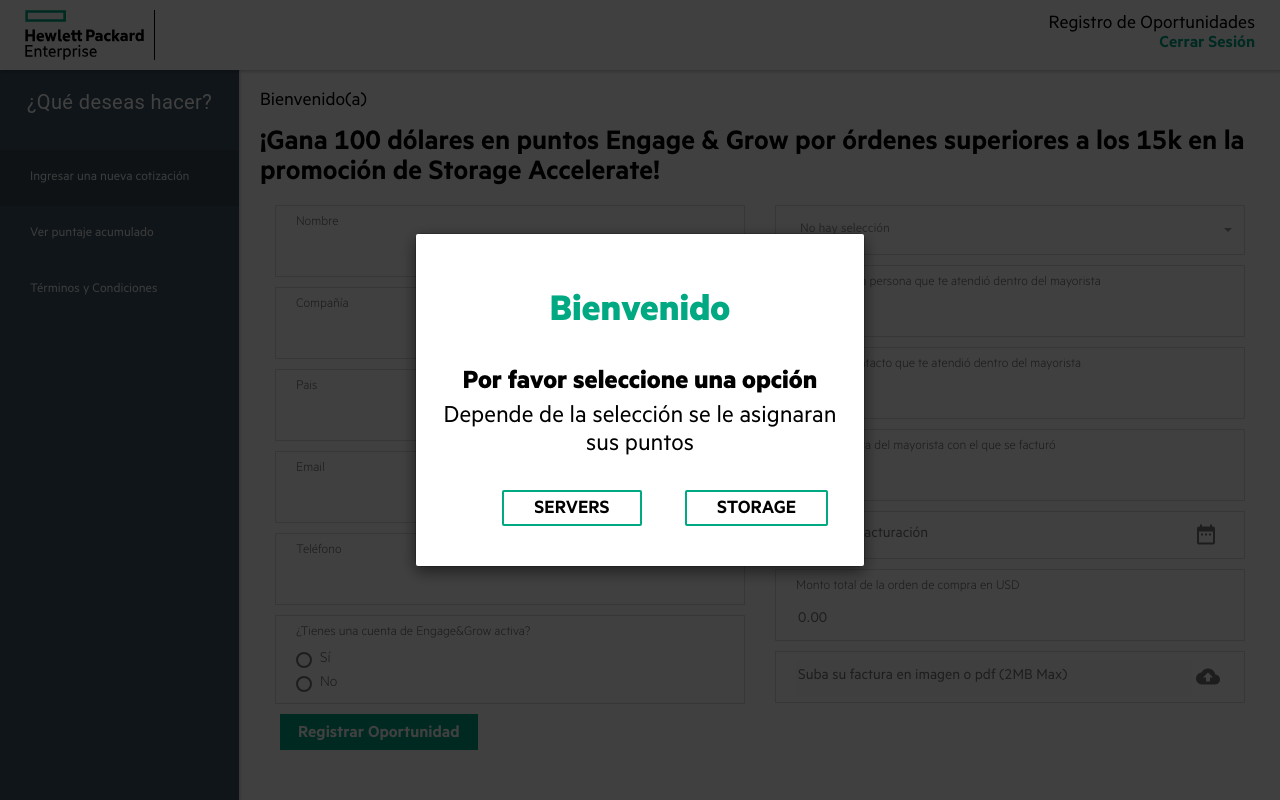
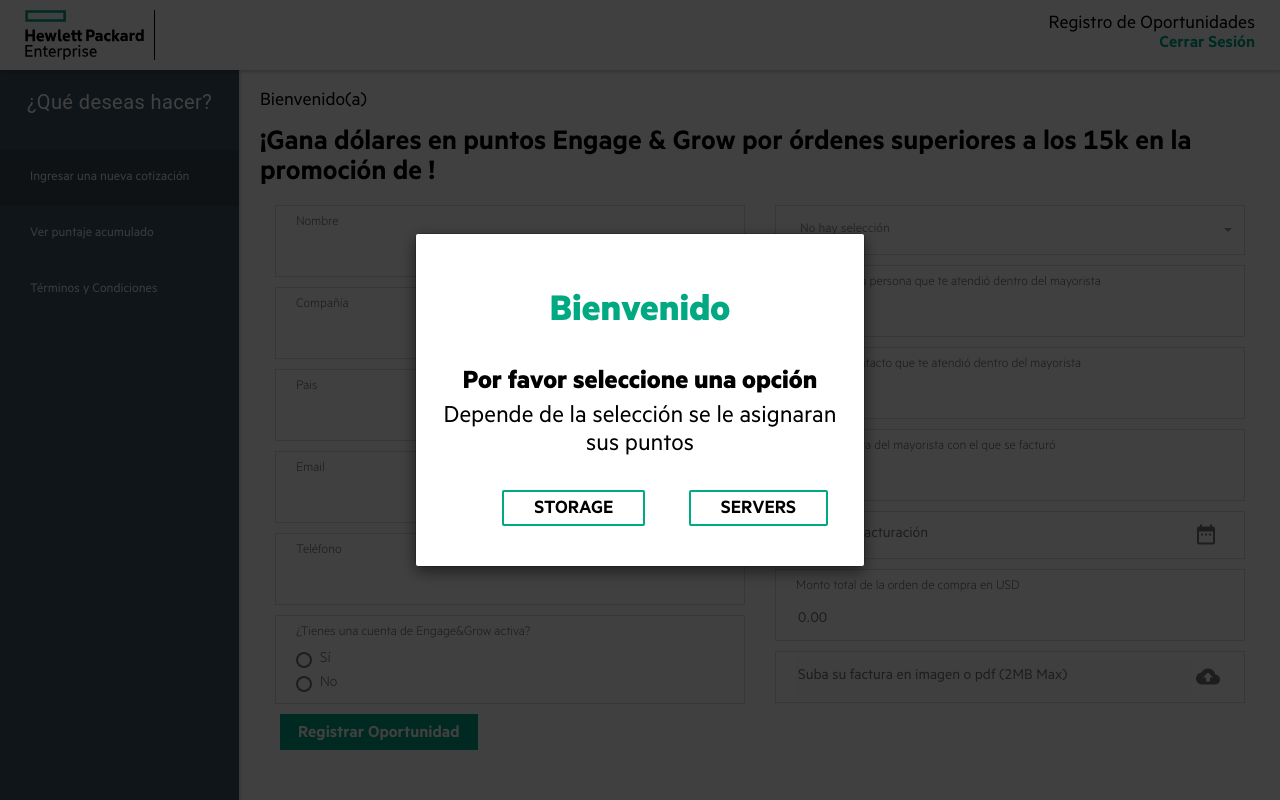
Before and after one commit to PedroYturrizaga/HPE_Oportunidades, a CodeIgniter app: the page made by application/views/V_Solicitud.php in a window 1280 px wide. Run offline with CodeIgniter, Linux system fonts and the light colour scheme; data that the repository does not hold is empty; some libraries are stand-ins or nearby versions; some web fonts are replaced.

Commit message:
js terminado

```diff
--- a/application/views/V_Solicitud.php
+++ b/application/views/V_Solicitud.php
@@ -56,7 +56,7 @@
             </section>
             <section id="section-cotizacion" class="js-section js-section--menu">
                 <div class="js-container">
-                    <h2 class="js-title">¡Gana 100 d&oacute;lares en puntos Engage & Grow por &oacute;rdenes superiores a los 15k en la promoci&oacute;n de Storage Accelerate!</h2>
+                    <h2 class="js-title">¡Gana <span id="money"></span> d&oacute;lares en puntos Engage & Grow por &oacute;rdenes superiores a los 15k en la promoci&oacute;n de <span id="promocion"></span>!</h2>
                     <div class="col-xs-12 p-0">
                         <div class="col-sm-6 col-xs-12">
                             <div class="col-xs-12 js-input">
@@ -176,7 +176,7 @@
                     <div class="js-terminos">
                         <h3>Storage:</h3>
                         <ol>
-                            <li>100 d&oacute;lares en puntos Engage & Grow por &oacute;rdenes superiores a los 20k en productos de esta promoci&oacute;n de Storage.</li>
+                            <li>100 d&oacute;lares en puntos Engage & Grow por &oacute;rdenes superiores a los 15k en productos de esta promoci&oacute;n de Storage.</li>
                             <li>No aplica para proyectos vendidos con Deal/OPG de precios especiales.</li>
                             <li>Promoci&oacute;n v&aacute;lida para facturaciones desde el 1 de Septiembre, 2018 hasta el 31 de Octubre, 2018.</li>
                             <li>&Uacute;nicamente v&aacute;lido por compras realizadas a trav&eacute;s de mayoristas autorizados.</li>
@@ -230,8 +230,8 @@
                         <p>Depende de la selección se le asignaran sus puntos</p>
                     </div>
                     <div class="mdl-card__actions">
-                            <a href="es/Home" class="mdl-button mdl-js-button mdl-button--raised mdl-js-ripple-effect">SERVERS</a>
-                            <a class="mdl-button mdl-js-button mdl-button--raised mdl-js-ripple-effect" data-dismiss="modal">STORAGE</a>
+                        <button id="promo1" data-money="100" data-promo="Storage Accelerate" class="mdl-button mdl-js-button mdl-button--raised mdl-js-ripple-effect" onclick="goToPromocion(this.id)">STORAGE</button>
+                        <button id="promo2" data-money="50" data-promo="Promo Flex Attach" class="mdl-button mdl-js-button mdl-button--raised mdl-js-ripple-effect" onclick="goToPromocion(this.id)">SERVERS</button>
                     </div>
                 </div>
             </div>
--- a/public/css/style.styl
+++ b/public/css/style.styl
@@ -497,7 +497,7 @@ table
 						line-height 28px
 				.mdl-card__actions
 					padding 10px 16px 30px 16px
-					a
+					button
 						allTransition()
 						border 2px solid $default
 						background-color transparent
@@ -506,7 +506,6 @@ table
 						box-shadow none !important
 						font-family $medium
 						font-size 20px
-						text-decoration none
 						padding 0 30px
 						&:hover
 							background-color $default
--- a/public/js/solicitud.js
+++ b/public/js/solicitud.js
@@ -243,6 +243,8 @@ function goToMenu(id){
 	idSection.removeClass('animated fadeOut');
 	idSection.addClass('animated fadeIn');
 	idLink.addClass('active');
+	if(id == 'cotizacion')
+		$('#ModalTipoPromo').modal('show');
 }
 function cerrarSesion(){
 	$.ajax({
@@ -294,3 +296,10 @@ function downloadCanvas(canvasId, filename) {
 $('#ingresar').click(function() {
     downloadCanvas('section-cotizacion', 'registro_de_oportunidad.png');
 });
+function goToPromocion(id){
+	$('#ModalTipoPromo').modal('hide');
+	var money = $('#'+id).attr('data-money');
+	var promo = $('#'+id).attr('data-promo');
+	$('#money').text(money);
+	$('#promocion').text(promo);
+}
```
Also changed, not shown: public/css/style.css. Lines whose indentation alone changed are shown as unchanged.
